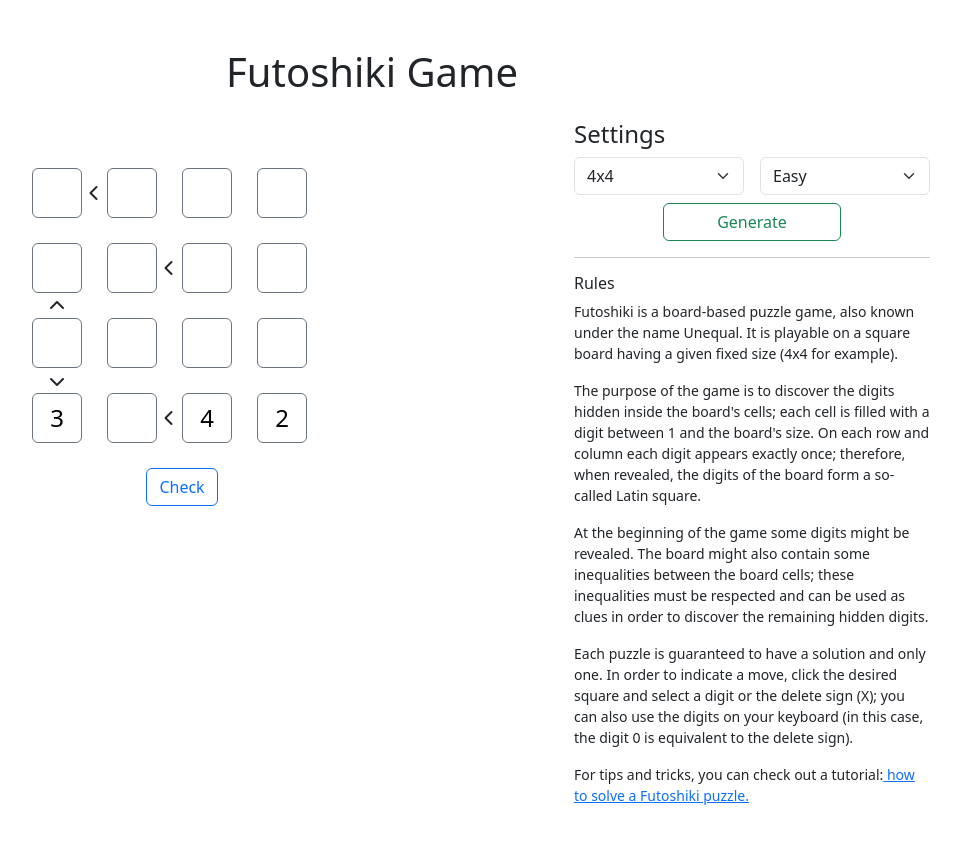
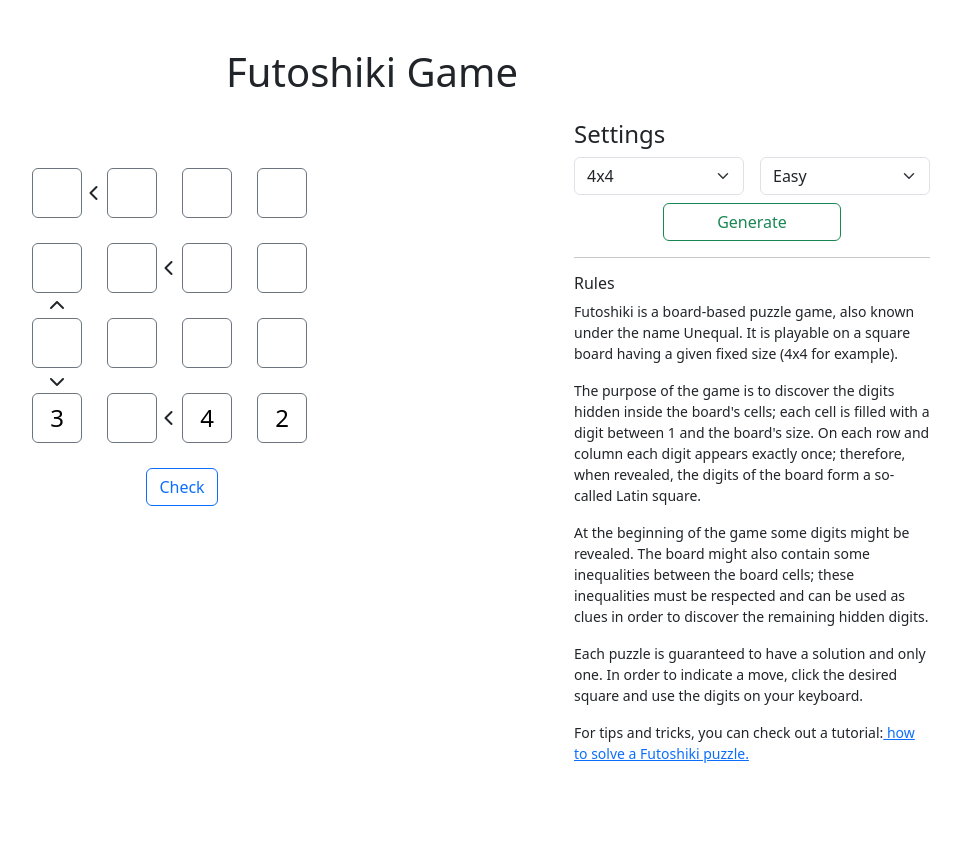
Before and after one commit to danielyandev/futoshiki, a React (Vite) app: page / in a window 1280 px wide. Shown: the top 844 px of the page, without its empty margins (268-1229 px from the left). Built offline with nearby package versions, Linux system fonts and the light colour scheme.

Commit message:
Update Info

```diff
--- a/src/components/Info.jsx
+++ b/src/components/Info.jsx
@@ -22,9 +22,7 @@ export default function Info() {
       </p>
       <p>
         Each puzzle is guaranteed to have a solution and only one. In order to
-        indicate a move, click the desired square and select a digit or the
-        delete sign (X); you can also use the digits on your keyboard (in this
-        case, the digit 0 is equivalent to the delete sign).
+        indicate a move, click the desired square and use the digits on your keyboard.
       </p>
       <p>
         For tips and tricks, you can check out a tutorial:
```
